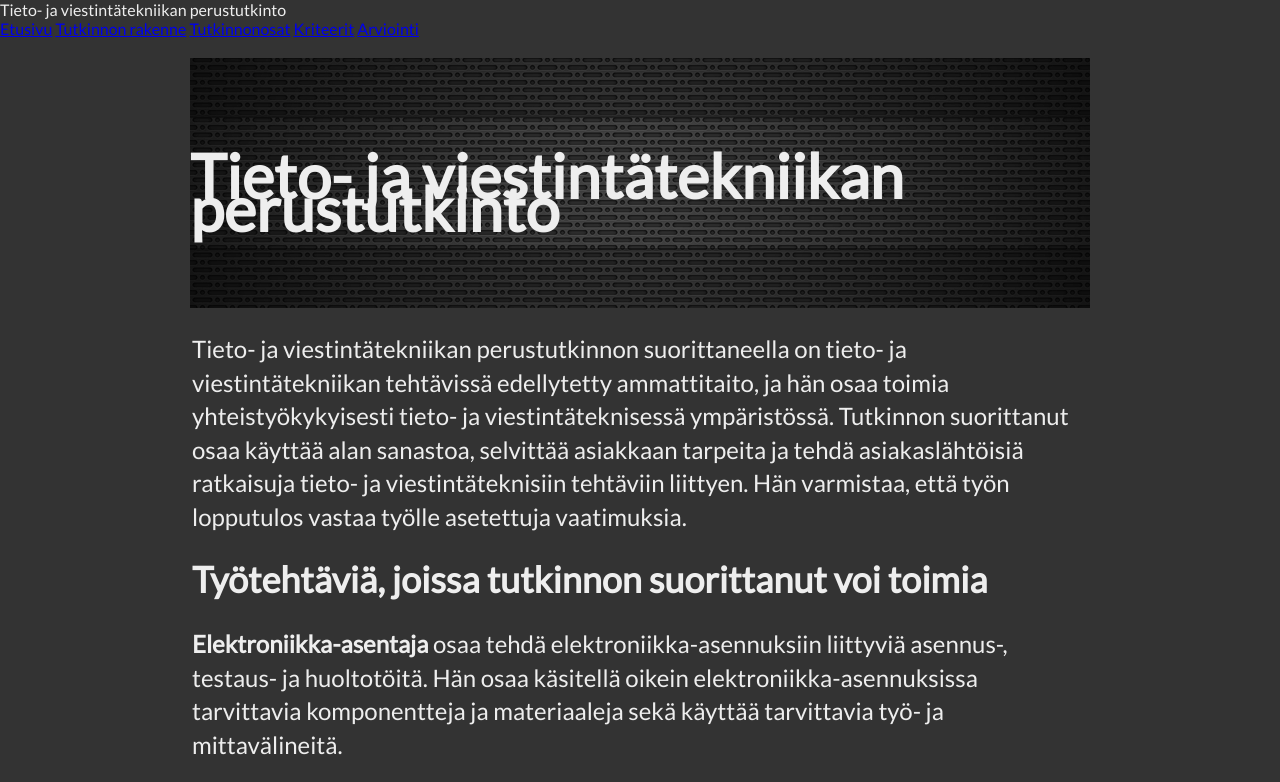
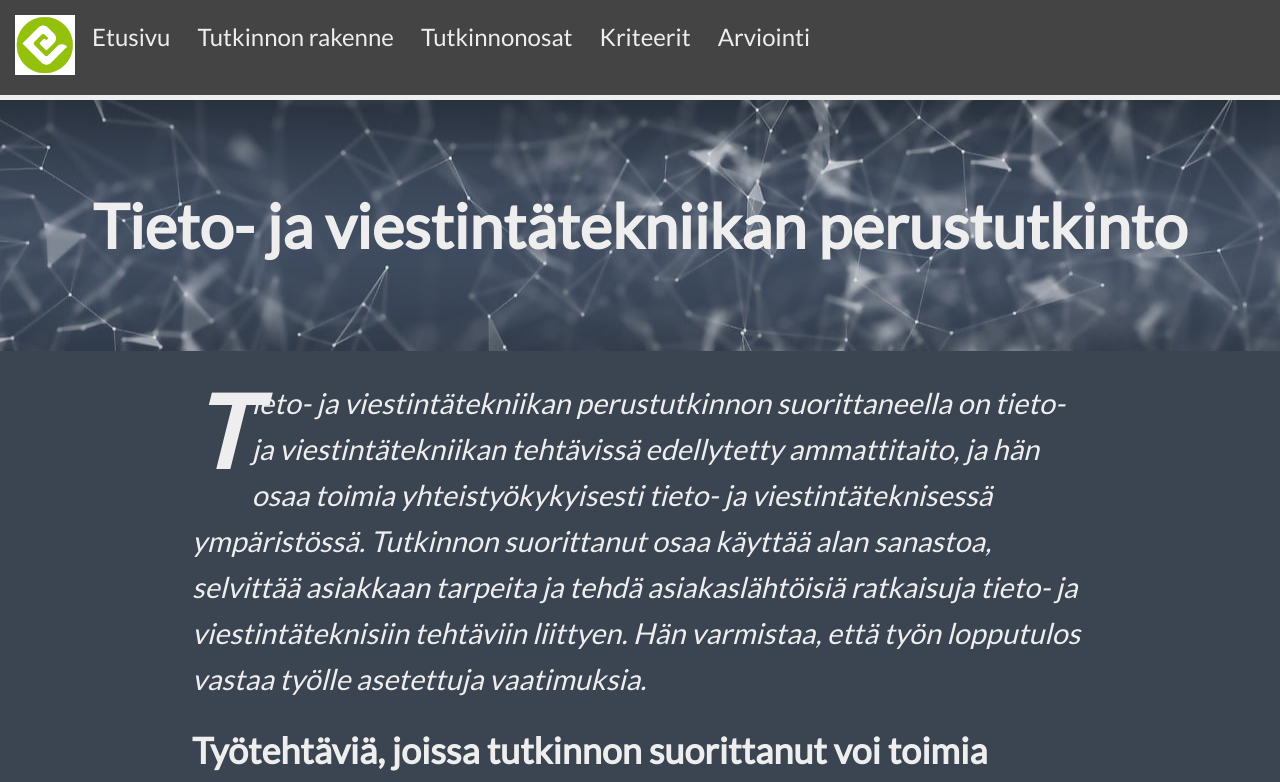
Before and after one commit to varotony/responsiiviset-kotisivut, a plain HTML site: page index.html in a window 1280 px wide. Shown: the top 782 px of the page. Drawn offline with Linux system fonts and the light colour scheme.

Commit message:
Projektia eteenpäin

```diff
--- a/css/styles.css
+++ b/css/styles.css
@@ -2,8 +2,9 @@
 @import url('https://fonts.googleapis.com/css2?family=Lato&display=swap');
 
 :root {
-    --tausta: #333333;
+    --tausta: #3b4451; /* #333333; */
     --teksti: #eeeeee;
+    --bg-dark: #444444;
 }
 
 * {
@@ -26,10 +27,65 @@ body.kriteerit2 td {
     color: var(--teksti)
 }
 
+/* Header */
+header {
+    background-color: var(--bg-dark);
+    color: var(--teksti);
+    padding: 10px;
+    height: 100px;
+    position: fixed;
+    width: 100%;
+    top: 0;
+    border-bottom: var(--teksti) solid 5px;
+}
+
+header .logo {
+    float: left;
+    font-size: 2em;
+}
+
+header .logo img {
+    height: 70px;
+    padding: 5px;
+    display: block;
+    float: right;
+}
+header nav {
+    float: center;
+
+}
+
+header nav a {
+    display: inline-block;
+    font-size: 1.5em;
+    color: var(--teksti);
+    text-decoration: none;
+    padding: 0.5em;
+}
+
+header nav a:hover {
+    color: var(--tausta);
+    background-color: #eeeeee;
+}
+
+.ingressi {
+    font-size: 1.2em;
+    font-style: italic;
+    line-height: 1.6em;
+
+}
+
+.ingressi::first-letter {
+    float: left;
+    font-size: 3.5em;
+    line-height: 1em;
+    font-weight: bold;
+}
 /* main-lohkon tyylit */
 main {
     font-size: 1.5em;
-    line-height: 1.4em;
+    line-height: 1.5em;
+    padding-top: 80px;
 }
 
 
@@ -37,18 +93,27 @@ main {
 /* section-lohkon tyylit */
 
 section {
-    max-width: 900px;
+    max-width: 1100px;
     width: 70%;
-    margin: 20px auto;;
+    margin: 20px auto;
 }
 
 /* showcase */
 .showcase {
+    padding: 40px 0;
+    text-align: center;
+    width: 100%;
+    max-width: 100%;
     font-size: 1.7em;
-    padding-top: 50px;
-    width: 100%;
-    height: 250px;
-    background-image: url('../img/showcase.png');
+    line-height: 1.7em;
+    background-image: url('../img/showcase.jpg');
     background-position: center;
+}
 
+/* Footer */
+footer {
+    background-color: var(--bg-dark);
+    color: var(--teksti);
+    padding: 40px 0;
+    text-align: center;
 }
--- a/index.html
+++ b/index.html
@@ -11,7 +11,8 @@
 
     <header>
         <div class="logo">
-            <span>Tieto- ja viestintätekniikan perustutkinto</span>
+            <img src="../img/logo.jpg" alt="Logo">
+            <!-- <span>Tieto- ja viestintätekniikan perustutkinto</span> -->
         </div>
         <nav>
             <a href="index.html">Etusivu</a>
@@ -25,12 +26,14 @@
     <main>
 
         <section class="showcase">
-        <h2>Tieto- ja viestintätekniikan perustutkinto</h2>
+            <div>
+                <h2>Tieto- ja viestintätekniikan perustutkinto</h2>
+            </div>
         </section>
 
         <section class="tutkinnon-kuvaus">
 
-        <p>Tieto- ja viestintätekniikan perustutkinnon suorittaneella on tieto- ja viestintätekniikan tehtävissä edellytetty
+        <p class="ingressi">Tieto- ja viestintätekniikan perustutkinnon suorittaneella on tieto- ja viestintätekniikan tehtävissä edellytetty
             ammattitaito,
             ja hän osaa toimia yhteistyökykyisesti tieto- ja viestintäteknisessä ympäristössä. Tutkinnon suorittanut osaa
             käyttää alan sanastoa,
```
Also changed, not shown: img/logo.jpg (added), img/showcase.jpg (added), img/showcase2.png (renamed from img/showcase.png).
